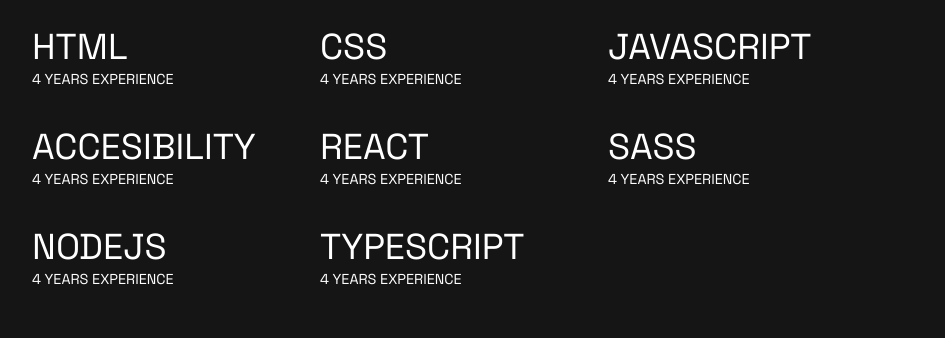
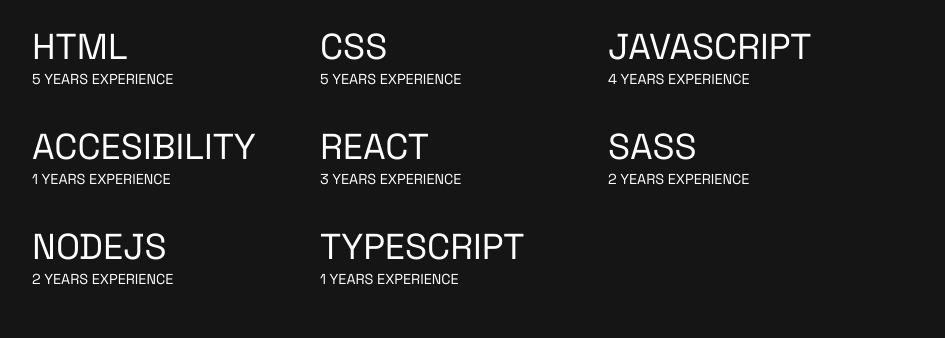
Before and after one commit to sammyodiagbe/portfolio-fem, a React (Create React App) app: page / in a window 1280 px wide. Shown: the part 729-1067 px from the top of the page, without its empty margins (176-1121 px from the left). Built offline with nearby package versions, Linux system fonts and the light colour scheme.

Commit message:
cleaning up

```diff
--- a/src/App.js
+++ b/src/App.js
@@ -56,11 +56,11 @@
           <div className="skills-container">
             <div className="skill">
               <h1>HTML</h1>
-              <p>4 years Experience</p>
+              <p>5 years Experience</p>
             </div>
             <div className="skill">
               <h1>CSS</h1>
-              <p>4 years Experience</p>
+              <p>5 years Experience</p>
             </div>
             <div className="skill">
               <h1>Javascript</h1>
@@ -68,23 +68,23 @@
             </div>
             <div className="skill">
               <h1>Accesibility</h1>
-              <p>4 years Experience</p>
+              <p>1 years Experience</p>
             </div>
             <div className="skill">
               <h1>React</h1>
-              <p>4 years Experience</p>
+              <p>3 years Experience</p>
             </div>
             <div className="skill">
               <h1>Sass</h1>
-              <p>4 years Experience</p>
+              <p>2 years Experience</p>
             </div>
             <div className="skill">
               <h1>Nodejs</h1>
-              <p>4 years Experience</p>
+              <p>2 years Experience</p>
             </div>
             <div className="skill">
               <h1>TypeScript</h1>
-              <p>4 years Experience</p>
+              <p>1 years Experience</p>
             </div>
           </div>
           <div className="projects-container">
```
